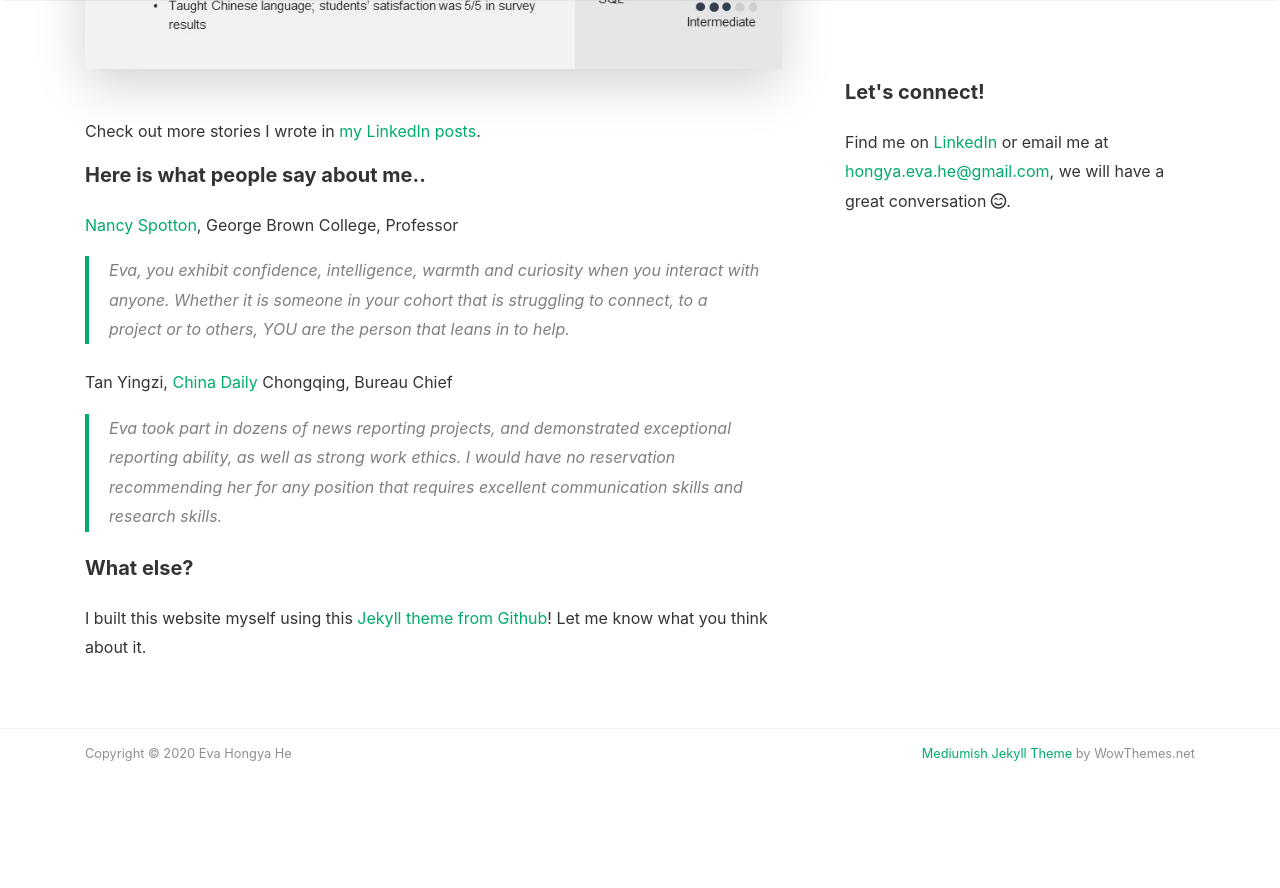
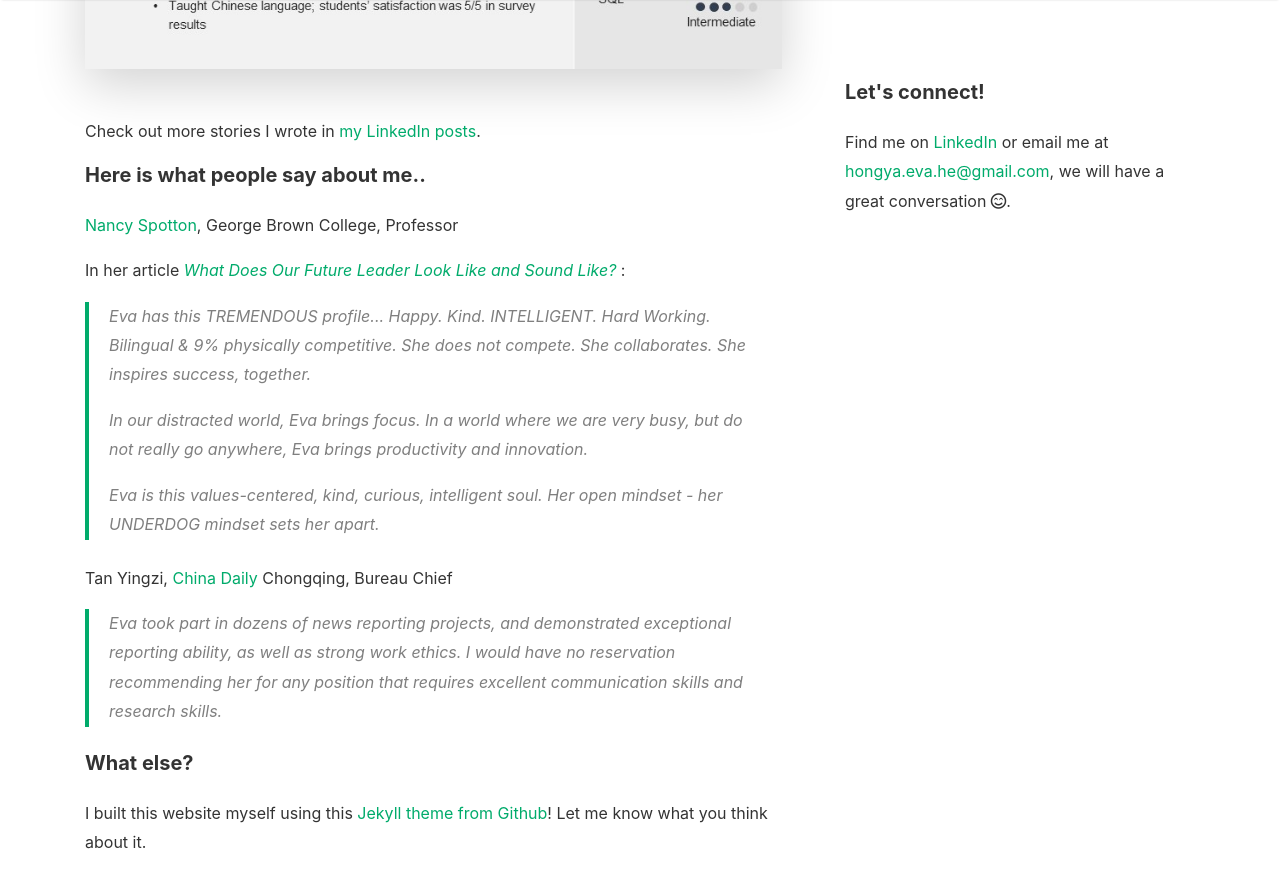
Before and after one commit to Eva-Hongya/Eva-Hongya.github.io, a Jekyll site: the page built from _pages/about.md, in a window 1280 px wide and 900 px high, scrolled down 1227 px. Shown: the top 888 px of the window. Built offline with Jekyll 4.4.1, drawn with Linux system fonts in a browser that asks for light colours; nearby versions of some CDN libraries; before the commit the page ends 2065 px from its top, so only the background shows below that.

Commit message:
changed Nancy quote

```diff
--- a/_pages/about.md
+++ b/_pages/about.md
@@ -17,10 +17,13 @@ Check out more stories I wrote in <a target="_blank" href="https://www.linkedin.
 <p></p>
 
 <h5>Here is what people say about me..</h5>
-<p> <a target="_blank"  href="https://www.linkedin.com/in/nancy-j-spotton">Nancy Spotton</a>, George Brown College, Professor </p>
+<p> <a target="_blank"  href="https://www.linkedin.com/in/nancy-j-spotton">Nancy Spotton</a>, George Brown College, Professor</p>
+<p>In her article <a target="_blank" href="https://www.linkedin.com/pulse/what-does-our-future-leader-look-like-sound-nancy-j-spotton/?trackingId=DuzBIUaLe%2BjgB0GTSsg7bw%3D%3D"><i>What Does Our Future Leader Look Like and Sound Like?</i></a> :</p>
 
 <blockquote>
-<p> Eva, you exhibit confidence, intelligence, warmth and curiosity when you interact with anyone. Whether it is someone in your cohort that is struggling to connect, to a project or to others, YOU are the person that leans in to help.</p></blockquote>
+<p>Eva has this TREMENDOUS profile... Happy. Kind. INTELLIGENT. Hard Working. Bilingual & 9% physically competitive. She does not compete. She collaborates. She inspires success, together. </p>
+<p>In our distracted world, Eva brings focus. In a world where we are very busy, but do not really go anywhere, Eva brings productivity and innovation. </p>
+<p>Eva is this values-centered, kind, curious, intelligent soul. Her open mindset - her UNDERDOG mindset sets her apart.</p></blockquote>
 
 Tan Yingzi, <a target="_blank" href="http://global.chinadaily.com.cn/">China Daily</a> Chongqing, Bureau Chief
 
```
